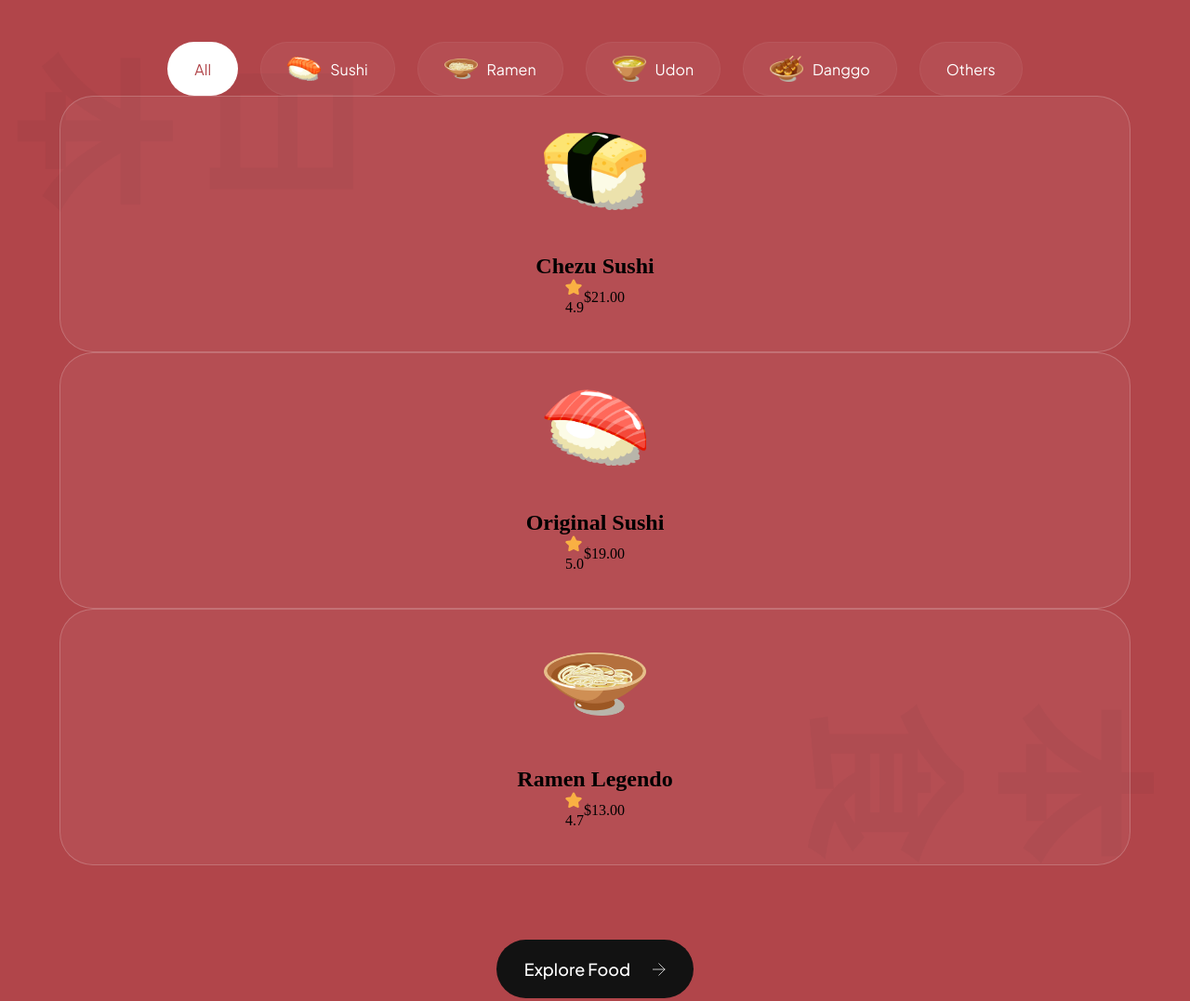
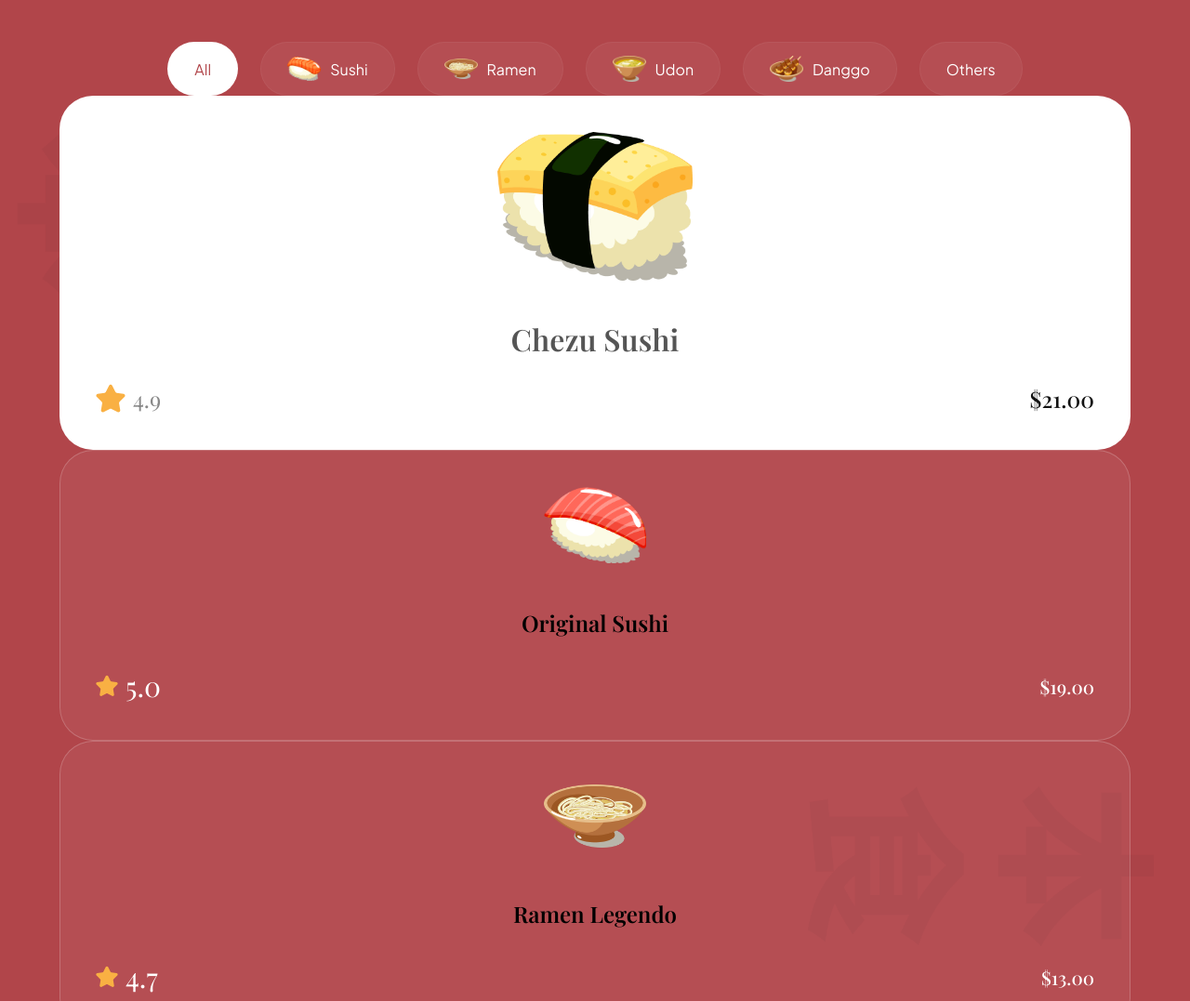
Before and after one commit to vnguyen5792/Sushi-Themed-Webiste, a website built with Vite: page index.html in a window 1280 px wide. Shown: the part 1663-2740 px from the top of the page at 93% size. Built offline with nearby package versions, Linux system fonts and the light colour scheme.

Commit message:
finished the css. however, i need to trouble shoot as it does not look correct

```diff
--- a/css/sections/popular.css
+++ b/css/sections/popular.css
@@ -142,4 +142,70 @@
 
     font-weight: 600;
     font-size: 24px;
+    line-height: 32px;
+    font-family: var(--playfair-display);
+    text-align: center;
 }
+
+/* targets the container holding the rating and price */
+.popular-foods__card-details{
+    width: 100%;
+    margin-top: 32px;
+}
+
+.popular-foods__card-rating{
+    display: flex;
+    align-items: center;
+    gap: 8px;
+}
+
+.popular-foods__card-rating img{
+    width: 24px;
+    height: 24px;
+    object-fit: contain;
+}
+
+.popular-foods__card-rating p{
+    font-size: 30px;
+    font-weight: 300;
+    font-family: var(--playfair-display);
+    color: #fff;
+}
+
+.popular-foods__card-price{
+    font-size: 20px;
+    font-weight: 500;
+    font-family: var(--playfair-display);
+    color: #fff;
+}
+
+/* all of these below target the active card */
+.popular-foods__card.active-card{
+    background: #fff;
+    min-width: 340px;
+}
+
+.popular-foods__card.active-card .popular-foods__card-image{
+    width: 240px;
+    height: 160px;
+}
+
+.popular-foods__card.active-card .popular-foods__card-title{
+    color: var(--black-500);
+    font-size: 32px;
+}
+
+.popular-foods__card.active-card .popular-foods__card-rating img{
+    width: 32px;
+    height: 32px;
+}
+
+.popular-foods__card.active-card .popular-foods__card-rating p{
+    font-size: 24px;
+    color: var(--gray-100);
+}
+
+.popular-foods__card.active-card .popular-foods__card-price{
+    font-size: 24px;
+    color: var(--secondary-color);
+}
```
